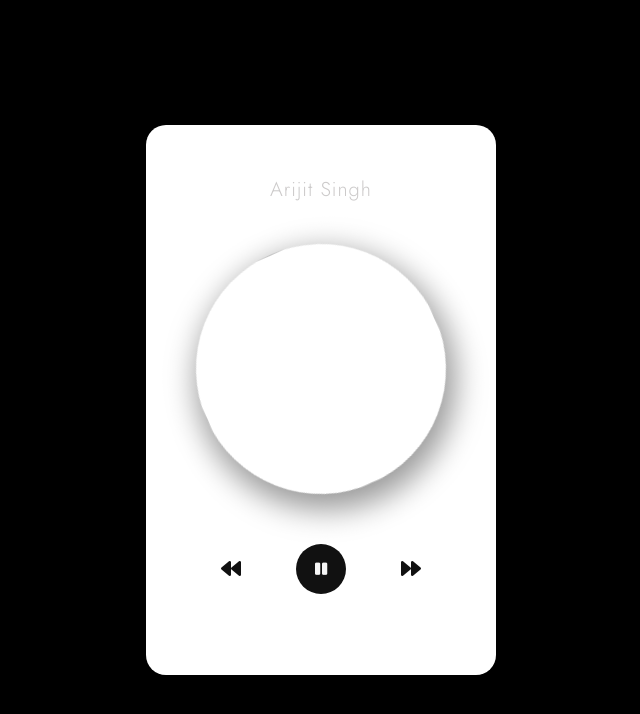
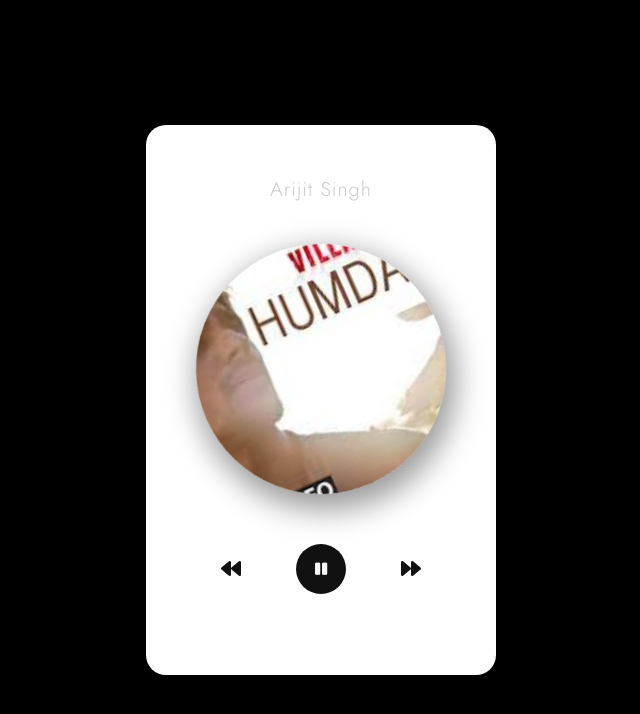
Before and after one commit to madhav1234-1234/Music-player, a plain HTML site: page index.html in a window 1280 px wide. Both pictures are taken after a click on the icon 550 px from the left and 610 px from the top of the page. Shown: the whole page, without its empty margins (319-959 px from the left). Drawn offline with Linux system fonts and the light colour scheme.

Commit message:
Update index.html

```diff
--- a/index.html
+++ b/index.html
@@ -111,8 +111,8 @@
           const loadSong =(songs)=>{
               title.textContent = songs.title;
               artist.textContent = songs.artist;
-              music.src = "music/" + songs.name + ".mp3";
-              img.src= "images/" + songs.name + ".jpg"
+              music.src = "music/" + songs.src + ".mp3";
+              img.src= "images/" + songs.img + ".jpg"
           }
 
           songsIndex = 0;
```
